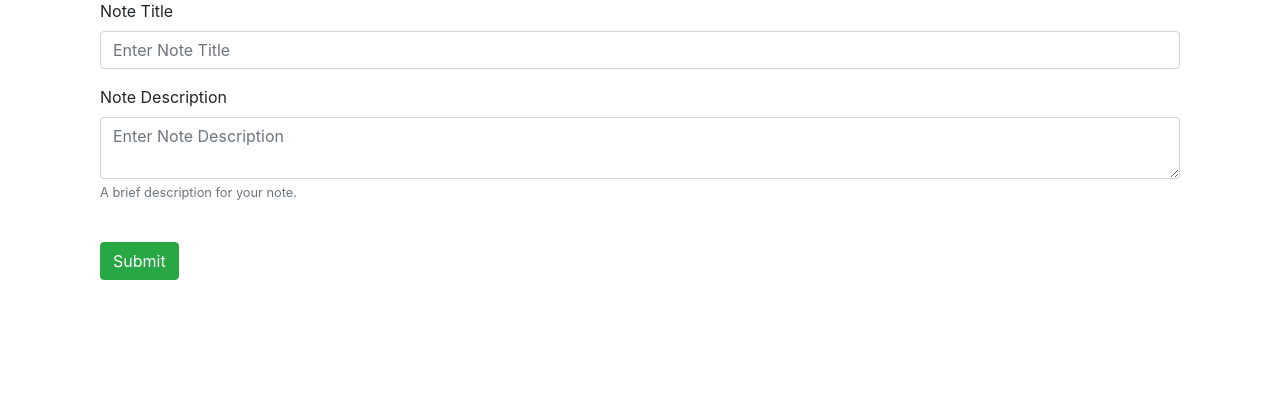
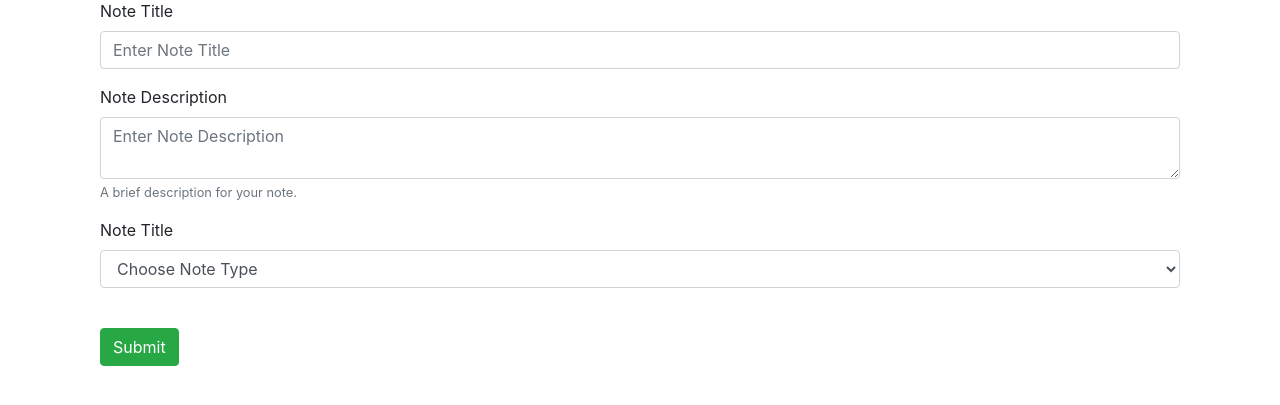
Before and after one commit to ruimgfelix/notes_app, a Flask app: page /create in a window 1280 px wide. Shown: the part 111-516 px from the top of the page. Run offline with Flask 2, Linux system fonts and the light colour scheme; some libraries are stand-ins or nearby versions.

Commit message:
Added validations for create and edit notes; Added type to note characteristics; Final commit :)

```diff
--- a/app.py
+++ b/app.py
@@ -28,7 +28,6 @@
     edit_note = {}
     if len(my_notes) > 0:
         index = get_index(note_id)
-
         edit_note = my_notes[index]
     else:
         return redirect(url_for('menu'))
@@ -42,10 +41,12 @@
     if request.method == 'POST':
         note_title = request.form.get('inputNoteTitle')
         note_description = request.form.get('inputNoteDescription')
+        note_type = request.form.get('noteTitle')
         my_notes[index] = {
             "note_id": note_id,
             "note_title": note_title,
             "note_description": note_description,
+            "note_type": note_type,
             "note_created_date": prev_note["note_created_date"]
         }
         return render_template('content.html', my_notes = my_notes, new_note = {}, view=views["list"], search_flag = False)
@@ -56,10 +57,13 @@
     if request.method == 'POST':
         note_title = request.form.get('inputNoteTitle')
         note_description = request.form.get('inputNoteDescription')
+        note_type = request.form.get('noteTitle')
+        print(note_type)
         new_note = {
             "note_id": getNextNoteId(),
             "note_title": note_title,
             "note_description": note_description,
+            "note_type": note_type,
             "note_created_date": today.strftime("%d %B %Y, %H:%M:%S")
         }
         addNotes(new_note)
@@ -91,7 +95,7 @@
     if method == "title":
         my_notes.sort(key=lambda x: x["note_title"])
     elif method == "type":
-        my_notes.sort(key=lambda x: x["type"])
+        my_notes.sort(key=lambda x: x["note_type"])
     elif method == "oldest":
         my_notes.sort(key=lambda x: datetime.datetime.strptime(x["note_created_date"], '%d %B %Y, %H:%M:%S'))
     else:
--- a/static/styles.css
+++ b/static/styles.css
@@ -1,3 +1,23 @@
 h5 {
     color: blueviolet;
 }
+
+#loading {
+    position: fixed;
+    display: block;
+    width: 100%;
+    height: 100%;
+    top: 0;
+    left: 0;
+    text-align: center;
+    opacity: 0.7;
+    background-color: #fff;
+    z-index: 99;
+}
+
+#loading-image {
+  position: absolute;
+  top: 50%;
+  z-index: 100;
+  height: 50px;
+}
--- a/templates/content.html
+++ b/templates/content.html
@@ -48,6 +48,8 @@
         <p>{{ note["note_description"] }}</p>
         <h5>Note Creation Date</h5>
         <p>{{ note["note_created_date"] }}</p>
+        <h5>Note Type</h5>
+        <p>{{ note["note_type"] }}</p>
         <div>
 
           <form id="removeForm" action="/remove_note/{{ note['note_id'] }}">
@@ -89,6 +91,7 @@
           <label for="inputNoteTitle">Note Title</label>
           <input type="text" class="form-control" id="inputNoteTitle" placeholder="Enter Note Title"
             name="inputNoteTitle" value="{{ new_note['note_title'] }}">
+            <small id="inputNoteTitleError" class="form-text text-danger">The Note Title cannot be an empty string.</small>
         </div>
         <div class="form-group mt-3">
           <label for="inputNoteDescription">Note Description</label>
@@ -96,6 +99,21 @@
             placeholder="Enter Note Description"
             name="inputNoteDescription">{{ new_note['note_description'] }}</textarea>
           <small id="noteDesc" class="form-text text-muted">A brief description for your note.</small>
+          <small id="inputNoteDescriptionError" class="form-text text-danger">The Note Description cannot be an empty string.</small>
+        </div>
+        <div class="form-group mt-3">
+          <label for="noteTitle">Note Title</label>
+          <select class="form-control" id="noteTitle" name="noteTitle">
+            {% if new_note['note_id'] is defined %}
+            <option value="{{ new_note['note_type'] }}" selected hidden>{{ new_note['note_type'] }}</option>
+            {% else %}
+            <option value="" selected disabled hidden>Choose Note Type</option>
+            {% endif %}
+            <option value="Free Text">Free Text</option>
+            <option value="List">List</option>
+            <option value="Reminder">Reminder</option>
+          </select>
+          <small id="noteTitleError" class="form-text text-danger">The Note Description cannot be an empty string.</small>
         </div>
         <br>
         <button id="submitNote" type="button" class="btn btn-success" data-toggle="modal" data-target="#editCreateModal">Submit</button>
@@ -125,8 +143,8 @@
         <p>Are you sure you want to submit this note?</p>
       </div>
       <div class="modal-footer">
-        <button type="button" class="btn btn-secondary" data-dismiss="modal">Close</button>
-        <button type="submit" form="editCreateForm" class="btn btn-success">Confirm</button>
+        <button type="button" id="modalConfirmButtonCreateClose" class="btn btn-secondary" data-dismiss="modal">Close</button>
+        <button type="button" id="modalConfirmButtonCreate" class="btn btn-success">Confirm</button>
       </div>
     </div>
   </div>
--- a/templates/index.html
+++ b/templates/index.html
@@ -6,7 +6,6 @@
     <meta http-equiv="X-UA-Compatible" content="IE=edge">
     <meta name="viewport" content="width=device-width, initial-scale=1.0">
     <link rel="stylesheet" href="https://maxcdn.bootstrapcdn.com/bootstrap/4.0.0/css/bootstrap.min.css" integrity="sha384-Gn5384xqQ1aoWXA+058RXPxPg6fy4IWvTNh0E263XmFcJlSAwiGgFAW/dAiS6JXm" crossorigin="anonymous">
-
     <title>Home | MyNotes</title>
 </head>
 
--- a/templates/menu.html
+++ b/templates/menu.html
@@ -13,27 +13,6 @@
   <link rel="stylesheet" href="/static/styles.css">
   <script src="{{url_for('static', filename='start.js')}}"></script>
   <title>Menu | MyNotes</title>
-  <style>
-    #loading {
-      position: fixed;
-      display: block;
-      width: 100%;
-      height: 100%;
-      top: 0;
-      left: 0;
-      text-align: center;
-      opacity: 0.7;
-      background-color: #fff;
-      z-index: 99;
-  }
-
-  #loading-image {
-    position: absolute;
-    top: 50%;
-    z-index: 100;
-    height: 50px;
-  }
-  </style>
 </head>
 
 <body>
```
Also changed, not shown: static/start.js (+42 -0 lines).
